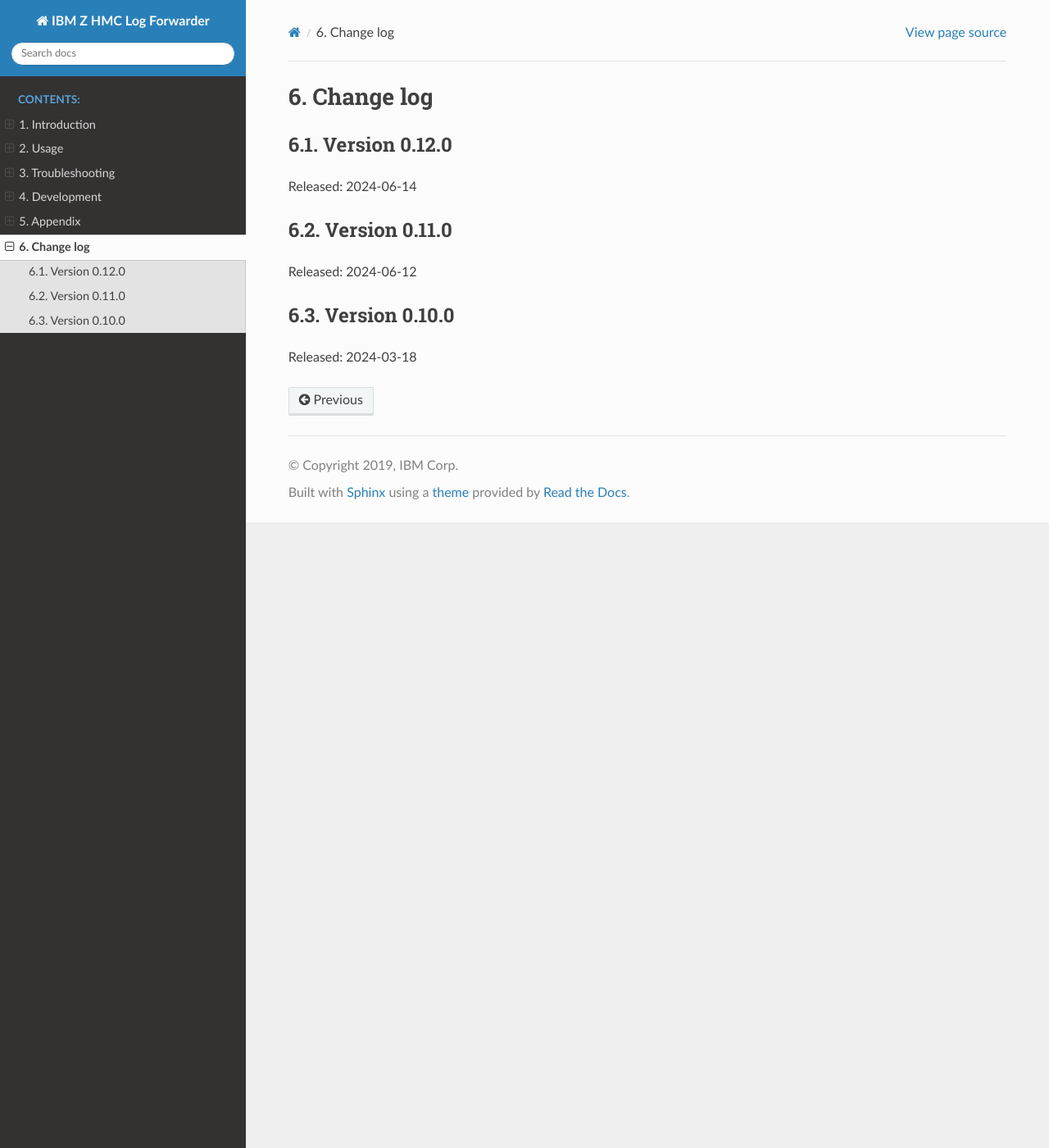
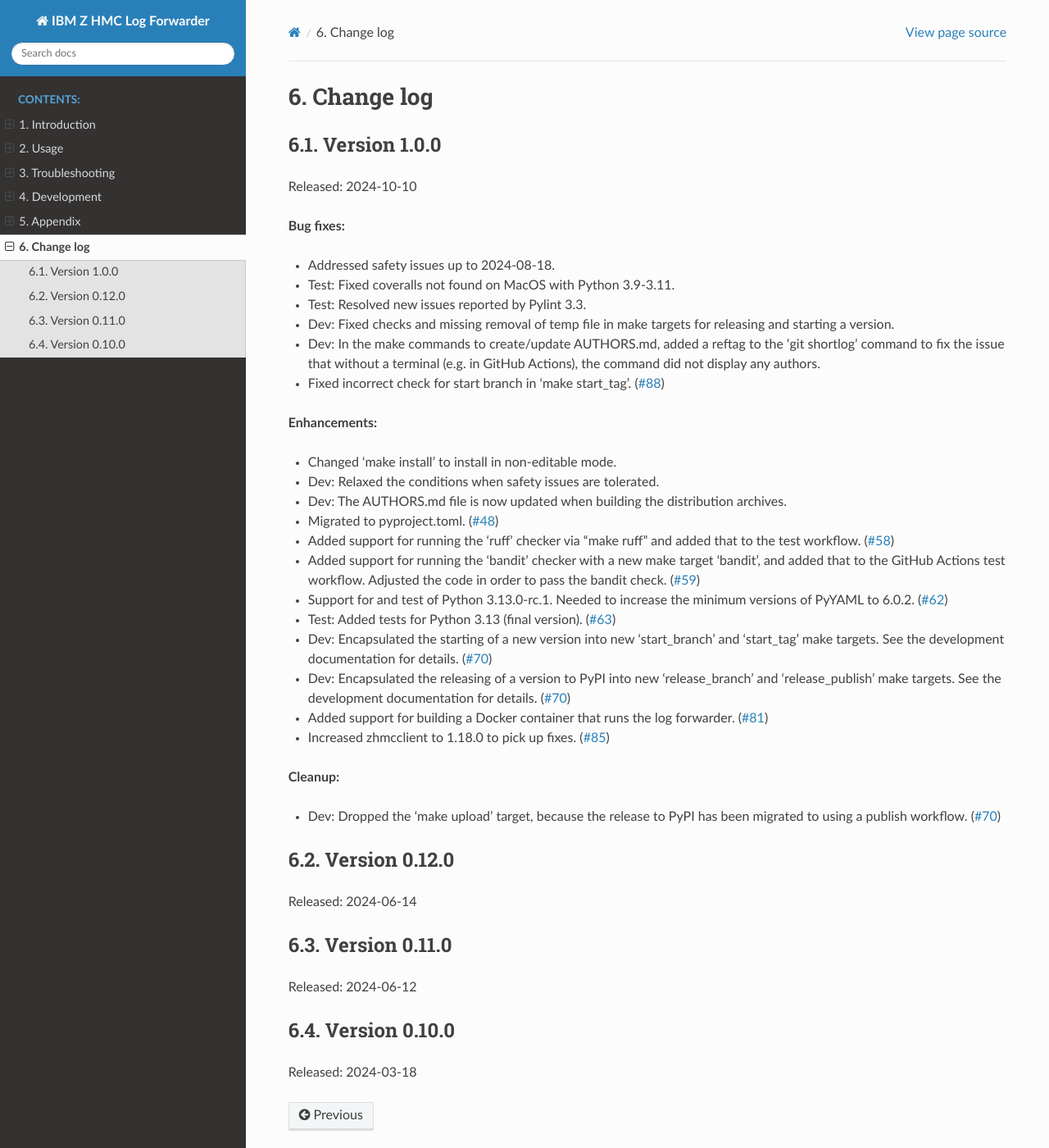
Before and after one commit to zhmcclient/zhmc-log-forwarder, a Sphinx documentation site: the page built from docs/changes.rst, in a window 1280 px wide and 1400 px high. Shown: the whole window at 82% size. Built offline with Sphinx 7.4.7 and the Read the Docs theme 3.1.0, drawn with Linux system fonts in a browser that asks for light colours; the version number could not be read and is left out.

Commit message:
Release 1.0.0
Signed-off-by: Andreas Maier <maiera@de.ibm.com>

```diff
--- a/changes/48.feature.rst
+++ /dev/null
@@ -1 +0,0 @@
-Migrated to pyproject.toml.
--- a/changes/58.feature.rst
+++ /dev/null
@@ -1,2 +0,0 @@
-Added support for running the 'ruff' checker via "make ruff" and added that
-to the test workflow.
--- a/changes/59.feature.rst
+++ /dev/null
@@ -1,3 +0,0 @@
-Added support for running the 'bandit' checker with a new make target
-'bandit', and added that to the GitHub Actions test workflow.
-Adjusted the code in order to pass the bandit check.
--- a/changes/62.feature.rst
+++ /dev/null
@@ -1,2 +0,0 @@
-Support for and test of Python 3.13.0-rc.1. Needed to increase the minimum
-versions of PyYAML to 6.0.2.
--- a/changes/63.feature.rst
+++ /dev/null
@@ -1 +0,0 @@
-Test: Added tests for Python 3.13 (final version).
--- a/changes/70.cleanup.rst
+++ /dev/null
@@ -1,2 +0,0 @@
-Dev: Dropped the 'make upload' target, because the release to PyPI has
-been migrated to using a publish workflow.
--- a/changes/70.feature.1.rst
+++ /dev/null
@@ -1,3 +0,0 @@
-Dev: Encapsulated the releasing of a version to PyPI into new 'release_branch'
-and 'release_publish' make targets. See the development documentation for
-details.
--- a/changes/70.feature.2.rst
+++ /dev/null
@@ -1,2 +0,0 @@
-Dev: Encapsulated the starting of a new version into new 'start_branch' and
-'start_tag' make targets. See the development documentation for details.
--- a/changes/81.feature.rst
+++ /dev/null
@@ -1 +0,0 @@
-Added support for building a Docker container that runs the log forwarder.
--- a/changes/85.feature.rst
+++ /dev/null
@@ -1 +0,0 @@
-Increased zhmcclient to 1.18.0 to pick up fixes.
--- a/changes/88.fix.rst
+++ /dev/null
@@ -1 +0,0 @@
-Fixed incorrect check for start branch in 'make start_tag'.
--- a/changes/noissue.1.feature.rst
+++ /dev/null
@@ -1 +0,0 @@
-Changed 'make install' to install in non-editable mode.
--- a/changes/noissue.1.fix.rst
+++ /dev/null
@@ -1 +0,0 @@
-Test: Fixed coveralls not found on MacOS with Python 3.9-3.11.
--- a/changes/noissue.2.feature.rst
+++ /dev/null
@@ -1 +0,0 @@
-Dev: Relaxed the conditions when safety issues are tolerated.
--- a/changes/noissue.2.fix.rst
+++ /dev/null
@@ -1 +0,0 @@
-Test: Resolved new issues reported by Pylint 3.3.
--- a/changes/noissue.3.feature.rst
+++ /dev/null
@@ -1,2 +0,0 @@
-Dev: The AUTHORS.md file is now updated when building the distribution
-archives.
--- a/changes/noissue.3.fix.rst
+++ /dev/null
@@ -1,2 +0,0 @@
-Dev: Fixed checks and missing removal of temp file in make targets for releasing
-and starting a version.
--- a/changes/noissue.4.fix.rst
+++ /dev/null
@@ -1,3 +0,0 @@
-Dev: In the make commands to create/update AUTHORS.md, added a reftag to the
-'git shortlog' command to fix the issue that without a terminal (e.g. in GitHub
-Actions), the command did not display any authors.
--- a/changes/noissue.safety.fix.rst
+++ /dev/null
@@ -1 +0,0 @@
-Addressed safety issues up to 2024-08-18.
--- a/docs/changes.rst
+++ b/docs/changes.rst
@@ -23,6 +23,67 @@
 .. ============================================================================
 
 .. towncrier start
+Version 1.0.0
+^^^^^^^^^^^^^
+
+Released: 2024-10-10
+
+**Bug fixes:**
+
+* Addressed safety issues up to 2024-08-18.
+
+* Test: Fixed coveralls not found on MacOS with Python 3.9-3.11.
+
+* Test: Resolved new issues reported by Pylint 3.3.
+
+* Dev: Fixed checks and missing removal of temp file in make targets for releasing
+  and starting a version.
+
+* Dev: In the make commands to create/update AUTHORS.md, added a reftag to the
+  'git shortlog' command to fix the issue that without a terminal (e.g. in GitHub
+  Actions), the command did not display any authors.
+
+* Fixed incorrect check for start branch in 'make start_tag'. (`#88 <https://github.com/zhmcclient/zhmc-log-forwarder/issues/88>`_)
+
+**Enhancements:**
+
+* Changed 'make install' to install in non-editable mode.
+
+* Dev: Relaxed the conditions when safety issues are tolerated.
+
+* Dev: The AUTHORS.md file is now updated when building the distribution
+  archives.
+
+* Migrated to pyproject.toml. (`#48 <https://github.com/zhmcclient/zhmc-log-forwarder/issues/48>`_)
+
+* Added support for running the 'ruff' checker via "make ruff" and added that
+  to the test workflow. (`#58 <https://github.com/zhmcclient/zhmc-log-forwarder/issues/58>`_)
+
+* Added support for running the 'bandit' checker with a new make target
+  'bandit', and added that to the GitHub Actions test workflow.
+  Adjusted the code in order to pass the bandit check. (`#59 <https://github.com/zhmcclient/zhmc-log-forwarder/issues/59>`_)
+
+* Support for and test of Python 3.13.0-rc.1. Needed to increase the minimum
+  versions of PyYAML to 6.0.2. (`#62 <https://github.com/zhmcclient/zhmc-log-forwarder/issues/62>`_)
+
+* Test: Added tests for Python 3.13 (final version). (`#63 <https://github.com/zhmcclient/zhmc-log-forwarder/issues/63>`_)
+
+* Dev: Encapsulated the starting of a new version into new 'start_branch' and
+  'start_tag' make targets. See the development documentation for details. (`#70 <https://github.com/zhmcclient/zhmc-log-forwarder/issues/70>`_)
+
+* Dev: Encapsulated the releasing of a version to PyPI into new 'release_branch'
+  and 'release_publish' make targets. See the development documentation for
+  details. (`#70 <https://github.com/zhmcclient/zhmc-log-forwarder/issues/70>`_)
+
+* Added support for building a Docker container that runs the log forwarder. (`#81 <https://github.com/zhmcclient/zhmc-log-forwarder/issues/81>`_)
+
+* Increased zhmcclient to 1.18.0 to pick up fixes. (`#85 <https://github.com/zhmcclient/zhmc-log-forwarder/issues/85>`_)
+
+**Cleanup:**
+
+* Dev: Dropped the 'make upload' target, because the release to PyPI has
+  been migrated to using a publish workflow. (`#70 <https://github.com/zhmcclient/zhmc-log-forwarder/issues/70>`_)
+
 
 Version 0.12.0
 ^^^^^^^^^^^^^^
```
